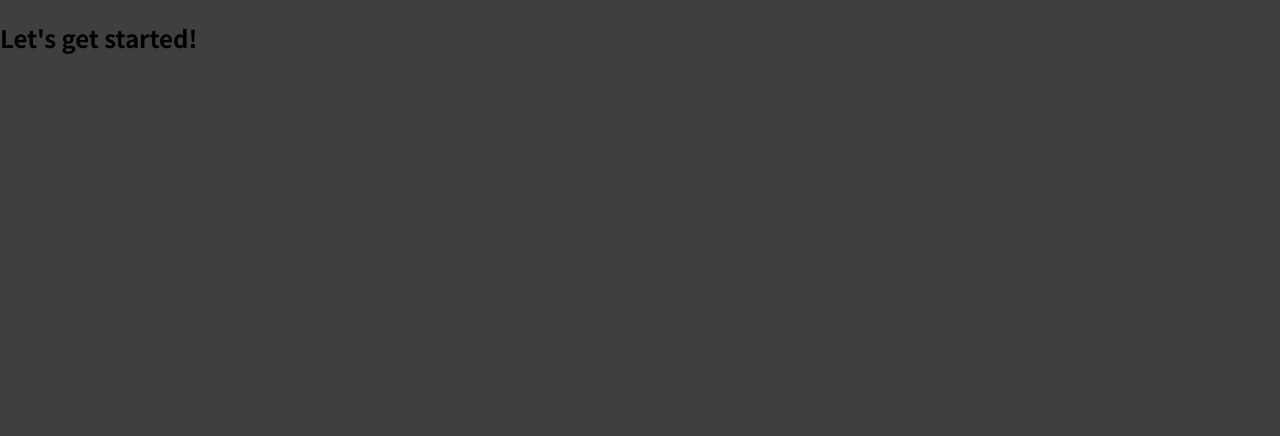
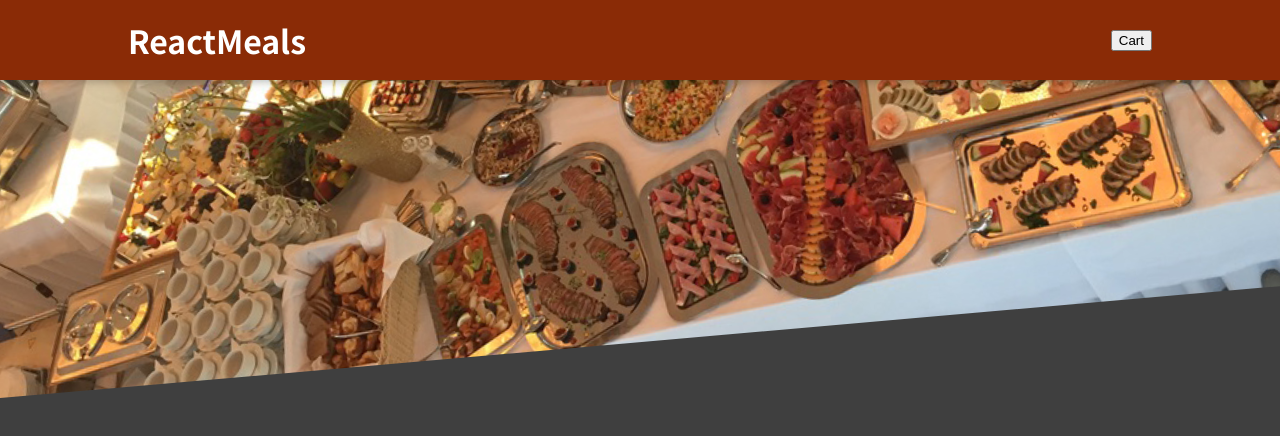
Before and after one commit to aschneiderGit/react-complete-guide-section11, a JavaScript app: page / in a window 1280 px wide. Shown: the top 436 px of the page. Built offline with nearby package versions, Linux system fonts and the light colour scheme.

Commit message:
Header of the App

```diff
--- a/src/App.js
+++ b/src/App.js
@@ -1,9 +1,11 @@
+import Headers from './components/Layout/Header';
+
 function App() {
-  return (
-    <div>
-      <h2>Let's get started!</h2>
-    </div>
-  );
+	return (
+		<>
+			<Headers />
+		</>
+	);
 }
 
 export default App;
--- /dev/null
+++ b/src/components/Layout/Header.js
@@ -0,0 +1,18 @@
+import style from './Header.module.css';
+import mealsImage from '../../assets/meals.jpg';
+
+function Header(props) {
+	return (
+		<>
+			<header className={style.header}>
+				<h1>ReactMeals</h1>
+				<button> Cart</button>
+			</header>
+			<div className={style['main-image']}>
+				<img src={mealsImage} alt="A table full of delicious food!" />
+			</div>
+		</>
+	);
+}
+
+export default Header;
--- /dev/null
+++ b/src/components/Layout/Header.module.css
@@ -0,0 +1,29 @@
+.header {
+	position: fixed;
+	top: 0;
+	left: 0;
+	width: 100%;
+	height: 5rem;
+	background-color: #8a2b06;
+	color: white;
+	display: flex;
+	justify-content: space-between;
+	align-items: center;
+	padding: 0 10%;
+	box-shadow: 0 2px 8px rgba(0, 0, 0, 0.25);
+	z-index: 10;
+}
+
+.main-image {
+	width: 100%;
+	height: 25rem;
+	z-index: 0;
+	overflow: hidden;
+}
+
+.main-image img {
+	width: 110%;
+	height: 100%;
+	object-fit: cover;
+	transform: rotateZ(-5deg) translateY(-4rem) translateX(-1rem);
+}
```
Also changed, not shown: src/assets/meals.jpg (added).
